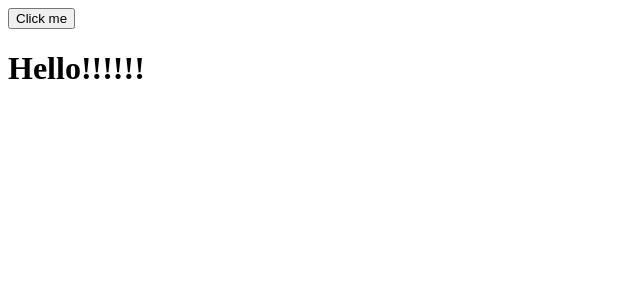
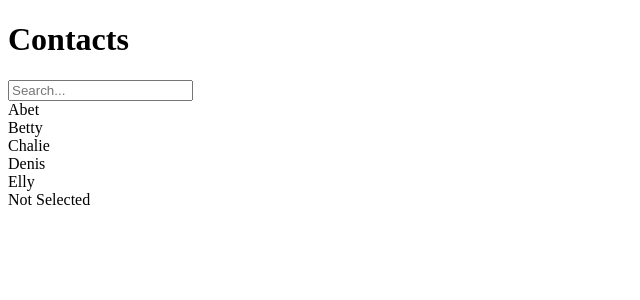
Before and after one commit to Younghun-Jung/react-memoapp, a React app: page / in a window 1280 px wide. Shown: the top 300 px of the page, without its empty margins (0-640 px from the left). Built offline with nearby package versions, Linux system fonts and the light colour scheme.

Commit message:
update App.js

```diff
--- a/src/components/App.js
+++ b/src/components/App.js
@@ -1,22 +1,10 @@
 import React from 'react'; // var React = require('react');
+import Contact from './Contact';
 
 class App extends React.Component {
-    constructor(props) {
-        super(props);
-        this.state = {
-            name: ''
-        };
-    }
     render() {
         return (
-            <div>
-                <button onClick={() => {
-                    this.setState({
-                        name: 'Younghun'
-                    });
-                }}>Click me</button>
-                <h1>Hello!!!!!! {this.state.name}</h1>
-            </div>
+            <Contact/>
         );
     }
 }
```
